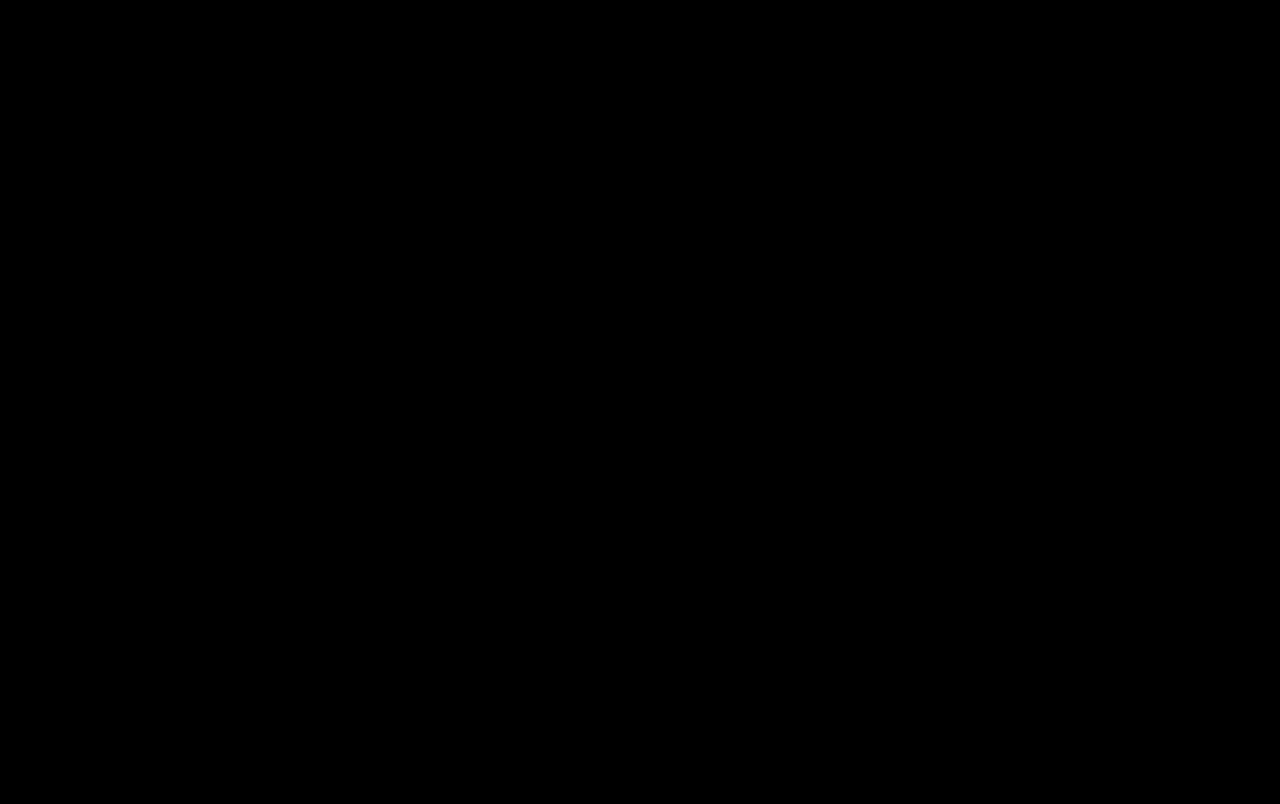
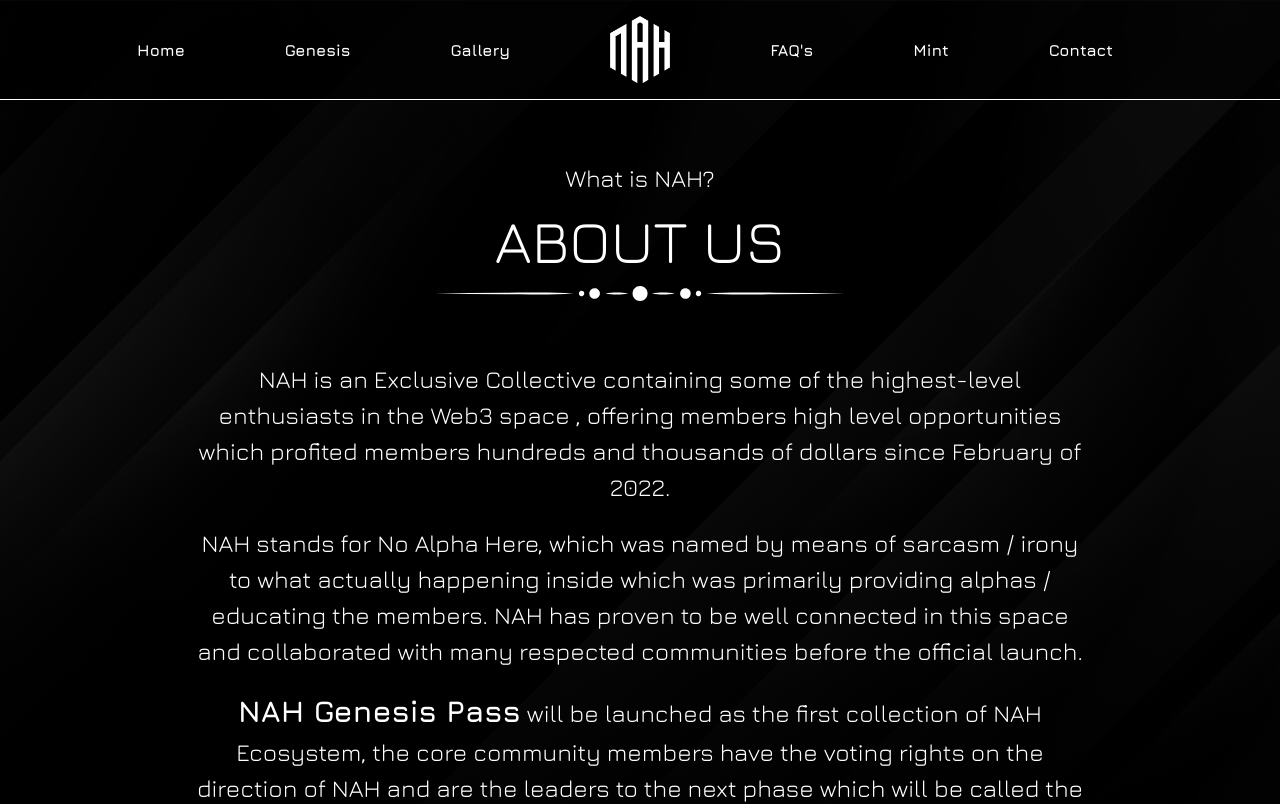
Before and after one commit to lteh0002/nahverse-mintsite, a SvelteKit app: page /genesis in a window 1280 px wide. Before the commit this address had no page. Shown: the top 804 px of the page. Built offline with nearby package versions, Linux system fonts and the light colour scheme.

Commit message:
Added Genesis Page

```diff
--- a/src/app.css
+++ b/src/app.css
@@ -10,5 +10,7 @@ html, body {
   min-width: 100vw;
   min-height: 100vh;
   overflow-x: hidden;
-  background-color: black;
+  background-image: linear-gradient(rgba(0, 0, 0, 0.7), rgba(0, 0, 0, 0.7)), url('/nah-bg.jpeg');
+  background-position: center;
+  background-size: cover;
 }
--- a/src/routes/+page.svelte
+++ b/src/routes/+page.svelte
@@ -42,11 +42,8 @@
 
 <style>
 #landingpage {
-    background-image: linear-gradient(rgba(0, 0, 0, 0.7), rgba(0, 0, 0, 0.7)), url('/nah-bg.jpeg');
-    min-height: 95vh;
+    min-height: 100vh;
     height: 100%;
-    background-position: center;
-    background-size: cover;
   }
 
   .grey-image {
--- a/src/routes/Header.svelte
+++ b/src/routes/Header.svelte
@@ -1,7 +1,7 @@
 <header class="header flex justify-around items-center w-full h-[100px]">
   <ul class="flex items-center gap-[100px]">
-    <li class="text-[16px] font-bold">Home</li>
-    <li class="text-[16px] font-bold">Genesis</li>
+    <li class="text-[16px] font-bold"><a href="/">Home</a></li>
+    <li class="text-[16px] font-bold"><a href="/genesis">Genesis</a></li>
     <li class="text-[16px] font-bold">Gallery</li>
     <li class="w-[60px]">
       <img src="nah-logo.png" alt="">
@@ -14,7 +14,6 @@
 
 <style>
   .header {
-    position: fixed;
     color: white;
     border-bottom: solid 1px white;
     padding-right: 30px;
--- /dev/null
+++ b/src/routes/genesis/+page.svelte
@@ -0,0 +1,47 @@
+<script>
+  import Header from "../Header.svelte";
+  import Footer from "../Footer.svelte";
+</script>
+
+<Header />
+<div class="flex flex-col items-center mt-[60px]">
+  <p class="text-[24px] text-white">What is NAH?</p>
+  <h1 class="text-[60px] text-white">ABOUT US</h1>
+  <svg width="411" height="15" viewBox="0 0 411 15" fill="none" xmlns="http://www.w3.org/2000/svg">
+    <g clip-path="url(#clip0_17_119)">
+    <path d="M121.219 6.865C115.443 6.71912 109.668 6.65047 103.902 6.58182C92.3513 6.46168 80.8095 6.66763 69.2677 6.77061L34.6339 7.05379L0 7.40562V7.59441L34.6339 7.97198L69.2677 8.25516C80.8095 8.34956 92.3513 8.56409 103.902 8.43537C109.668 8.3753 115.443 8.30665 121.219 8.15219L129.877 7.92907C132.76 7.81752 135.644 7.74029 138.535 7.59441V7.40562C135.644 7.25974 132.76 7.18251 129.877 7.07095L121.219 6.865Z" fill="white"/>
+    <path d="M205.049 15C209.191 15 212.549 11.6421 212.549 7.5C212.549 3.35786 209.191 0 205.049 0C200.907 0 197.549 3.35786 197.549 7.5C197.549 11.6421 200.907 15 205.049 15Z" fill="white"/>
+    <path d="M160.071 12.7853C162.99 12.5437 165.161 9.98172 164.919 7.06282C164.678 4.14391 162.116 1.97346 159.197 2.21498C156.278 2.4565 154.107 5.01852 154.349 7.93743C154.59 10.8563 157.152 13.0268 160.071 12.7853Z" fill="white"/>
+    <path d="M146.585 4.82266C146.055 4.82266 145.537 4.97969 145.097 5.27388C144.657 5.56807 144.314 5.98621 144.111 6.47543C143.908 6.96465 143.855 7.50298 143.959 8.02233C144.062 8.54169 144.317 9.01874 144.691 9.39318C145.066 9.76761 145.543 10.0226 146.062 10.1259C146.582 10.2292 147.12 10.1762 147.609 9.97355C148.098 9.77091 148.517 9.42775 148.811 8.98746C149.105 8.54717 149.262 8.02954 149.262 7.50001C149.262 6.78993 148.98 6.10894 148.478 5.60684C147.976 5.10474 147.295 4.82266 146.585 4.82266Z" fill="white"/>
+    <path d="M181.725 6.55606C179.82 6.55606 177.924 6.61613 176.019 6.77059C174.103 6.89158 172.197 7.13521 170.312 7.5C172.197 7.86478 174.103 8.10842 176.019 8.2294C177.924 8.37528 179.82 8.43535 181.725 8.43535C183.63 8.43535 185.527 8.38386 187.432 8.2294C189.345 8.1089 191.248 7.86526 193.13 7.5C191.249 7.12767 189.345 6.88113 187.432 6.76201C185.527 6.61613 183.639 6.55606 181.725 6.55606Z" fill="white"/>
+    <path d="M375.455 7.02803L340.83 6.74485C329.279 6.64188 317.738 6.43593 306.196 6.55606C300.421 6.62471 294.646 6.69336 288.879 6.83924L280.22 7.07094C277.329 7.18249 274.445 7.25973 271.562 7.40561V7.59439C274.445 7.74028 277.329 7.81751 280.22 7.92906L288.879 8.15217C294.646 8.30664 300.421 8.37529 306.196 8.43535C317.738 8.56407 329.279 8.34954 340.83 8.25515L375.455 7.97197L410.089 7.59439V7.40561L375.455 7.02803Z" fill="white"/>
+    <path d="M250.452 2.1968C249.401 2.19 248.373 2.49524 247.496 3.07381C246.62 3.65239 245.935 4.47824 245.528 5.44666C245.121 6.41507 245.011 7.48243 245.212 8.5134C245.413 9.54438 245.915 10.4925 246.655 11.2376C247.396 11.9827 248.341 12.4912 249.37 12.6987C250.4 12.9061 251.468 12.8031 252.439 12.4027C253.41 12.0024 254.24 11.3227 254.824 10.4498C255.409 9.577 255.721 8.55033 255.721 7.5C255.721 6.09943 255.167 4.75572 254.18 3.76215C253.192 2.76859 251.852 2.20586 250.452 2.1968Z" fill="white"/>
+    <path d="M263.504 4.82265C262.975 4.82434 262.458 4.98281 262.019 5.27803C261.58 5.57325 261.238 5.99198 261.037 6.48135C260.835 6.97072 260.784 7.50877 260.888 8.02756C260.992 8.54634 261.248 9.0226 261.623 9.39617C261.997 9.76975 262.474 10.0239 262.994 10.1265C263.513 10.2291 264.051 10.1756 264.539 9.9727C265.028 9.76981 265.446 9.42665 265.74 8.98655C266.033 8.54645 266.19 8.02915 266.19 7.49999C266.19 7.14767 266.121 6.79882 265.986 6.47343C265.85 6.14804 265.652 5.85251 265.403 5.60378C265.153 5.35505 264.857 5.15802 264.531 5.02398C264.206 4.88993 263.857 4.82152 263.504 4.82265Z" fill="white"/>
+    <path d="M228.373 6.55606C226.467 6.55606 224.562 6.61613 222.666 6.76201C220.75 6.88113 218.843 7.12767 216.959 7.5C218.844 7.86532 220.75 8.10896 222.666 8.2294C224.562 8.38386 226.467 8.43535 228.373 8.43535C230.278 8.43535 232.174 8.37528 234.07 8.2294C235.986 8.10896 237.892 7.86532 239.777 7.5C237.892 7.13467 235.986 6.89103 234.07 6.77059C232.174 6.61613 230.269 6.56464 228.373 6.55606Z" fill="white"/>
+    </g>
+    <defs>
+    <clipPath id="clip0_17_119">
+    <rect width="410.089" height="15" fill="white"/>
+    </clipPath>
+    </defs>
+    </svg>
+
+</div>
+
+<div class="text-white text-[24px] text-center flex flex-col items-center mt-[60px] gap-[20px] mb-[40px]">
+  <p class="max-w-[70vw]">
+  NAH is an Exclusive Collective containing some of the highest-level enthusiasts in the Web3 space , offering members high level opportunities which profited members hundreds and thousands of dollars since February of 2022.
+  </p>
+  <p class="max-w-[70vw]">
+    NAH stands for No Alpha Here, which was named by means of sarcasm / irony to what actually happening inside which was primarily providing alphas / educating the members. NAH has proven to be well connected in this space and collaborated with many respected communities before the official launch.
+  </p>
+  <p class="max-w-[70vw]">
+    <span class="font-bold text-[30px]">NAH Genesis Pass</span> will be launched as the first collection of NAH Ecosystem, the core community members have the voting rights on the direction of NAH and are the leaders to the next phase which will be called the <span class="text-[30px] font-bold">NAHVERSE</span>.
+  </p>
+</div>
+
+<div class="flex gap-[60px] justify-center mb-[80px]">
+  <button class="bg-white w-[200px] h-[50px] z-10">GENESIS PASS</button>
+  <button class="bg-white w-[200px] h-[50px] z-10">MINT NOW</button>
+</div>
+<Footer/>
```
